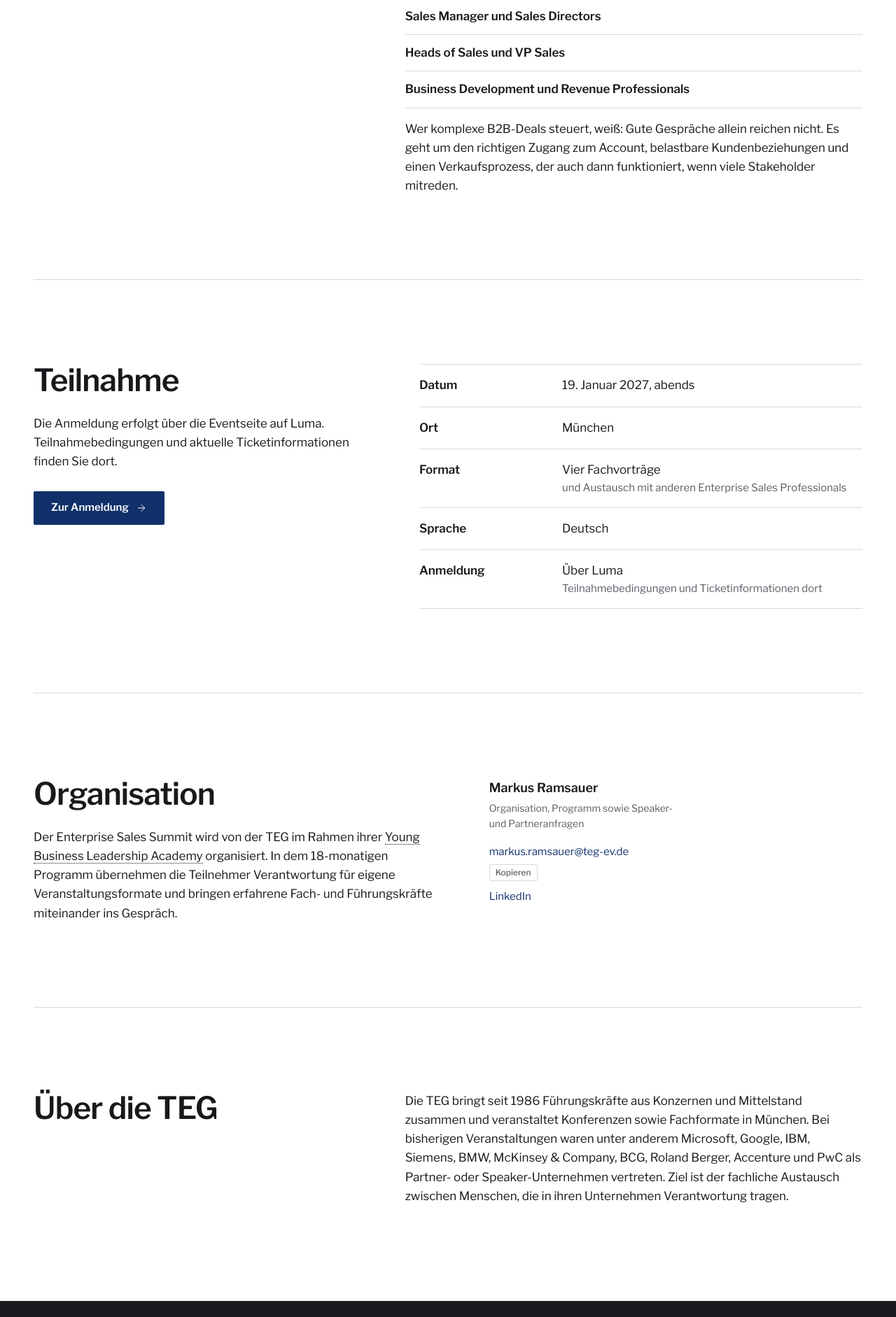
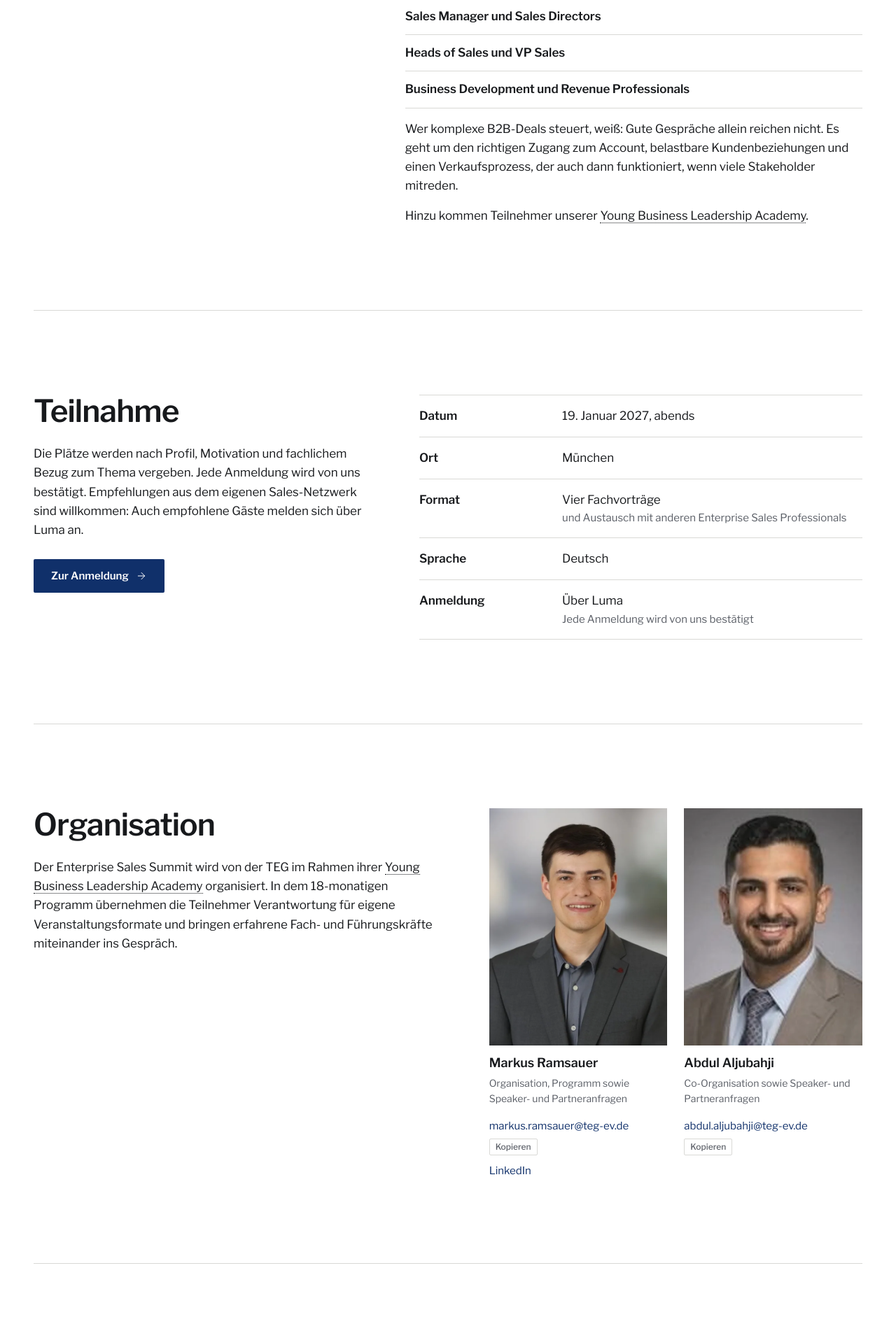
Before and after one commit to TheEntrepreneurialGroup/teg-website-main, a React (Vite) app: page /conferences/enterprise-sales-summit in a window 1280 px wide. Shown: the part 3976-5858 px from the top of the page at 70% size. Built offline with nearby package versions, Linux system fonts and the light colour scheme.

Commit message:
feat(enterprise-sales): organiser portraits and remaining Luma copy
Adds Markus Ramsauer and Abdul Aljubahji as organisers with portraits,
the participation rules from Luma and the YBLA note in the audience section.

Co-Authored-By: Claude Opus 5.5 <noreply@anthropic.com>

```diff
--- a/src/pages/EnterpriseSalesSummit.tsx
+++ b/src/pages/EnterpriseSalesSummit.tsx
@@ -155,9 +155,10 @@ const copy = {
     ],
     audienceOutro:
       "Wer komplexe B2B-Deals steuert, weiß: Gute Gespräche allein reichen nicht. Es geht um den richtigen Zugang zum Account, belastbare Kundenbeziehungen und einen Verkaufsprozess, der auch dann funktioniert, wenn viele Stakeholder mitreden.",
+    audienceYbla: ["Hinzu kommen Teilnehmer unserer ", "."],
     joinHeading: "Teilnahme",
     joinText:
-      "Die Anmeldung erfolgt über die Eventseite auf Luma. Teilnahmebedingungen und aktuelle Ticketinformationen finden Sie dort.",
+      "Die Plätze werden nach Profil, Motivation und fachlichem Bezug zum Thema vergeben. Jede Anmeldung wird von uns bestätigt. Empfehlungen aus dem eigenen Sales-Netzwerk sind willkommen: Auch empfohlene Gäste melden sich über Luma an.",
     register: "Zur Anmeldung",
     terms: [
       ["Datum", "19. Januar 2027, abends"],
@@ -168,18 +169,17 @@ const copy = {
         "und Austausch mit anderen Enterprise Sales Professionals",
       ],
       ["Sprache", "Deutsch"],
-      [
-        "Anmeldung",
-        "Über Luma",
-        "Teilnahmebedingungen und Ticketinformationen dort",
-      ],
+      ["Anmeldung", "Über Luma", "Jede Anmeldung wird von uns bestätigt"],
     ],
     orgHeading: "Organisation",
     orgText: [
       "Der Enterprise Sales Summit wird von der TEG im Rahmen ihrer ",
       " organisiert. In dem 18-monatigen Programm übernehmen die Teilnehmer Verantwortung für eigene Veranstaltungsformate und bringen erfahrene Fach- und Führungskräfte miteinander ins Gespräch.",
     ],
-    organiserRole: "Organisation, Programm sowie Speaker- und Partneranfragen",
+    organiserRoles: [
+      "Organisation, Programm sowie Speaker- und Partneranfragen",
+      "Co-Organisation sowie Speaker- und Partneranfragen",
+    ],
     aboutHeading: "Über die TEG",
     about:
       "Die TEG bringt seit 1986 Führungskräfte aus Konzernen und Mittelstand zusammen und veranstaltet Konferenzen sowie Fachformate in München. Bei bisherigen Veranstaltungen waren unter anderem Microsoft, Google, IBM, Siemens, BMW, McKinsey & Company, BCG, Roland Berger, Accenture und PwC als Partner- oder Speaker-Unternehmen vertreten. Ziel ist der fachliche Austausch zwischen Menschen, die in ihren Unternehmen Verantwortung tragen.",
@@ -255,9 +255,10 @@ const copy = {
     ],
     audienceOutro:
       "Anyone who steers complex B2B deals knows that good conversations alone are not enough. What counts is the right access to the account, durable customer relationships and a sales process that holds up even when many stakeholders have a say.",
+    audienceYbla: ["They are joined by participants of our ", "."],
     joinHeading: "Attendance",
     joinText:
-      "Registration is via the event page on Luma, where you will also find the terms of attendance and current ticket information.",
+      "Places are allocated by profile, motivation and professional connection to the topic. We confirm every registration individually. Referrals from your own sales network are welcome: referred guests also register via Luma.",
     register: "Register",
     terms: [
       ["Date", "19 January 2027, evening"],
@@ -268,25 +269,37 @@ const copy = {
         "and conversation with fellow enterprise sales professionals",
       ],
       ["Language", "German"],
-      ["Registration", "Via Luma", "Terms and ticket information there"],
+      ["Registration", "Via Luma", "We confirm every registration"],
     ],
     orgHeading: "Organisation",
     orgText: [
       "The Enterprise Sales Summit is organised by TEG as part of its ",
       ". In the 18-month programme, participants take responsibility for their own event formats and bring experienced professionals and executives into conversation with one another.",
     ],
-    organiserRole: "Organisation, programme, speaker and partner enquiries",
+    organiserRoles: [
+      "Organisation, programme, speaker and partner enquiries",
+      "Co-organisation, speaker and partner enquiries",
+    ],
     aboutHeading: "About TEG",
     about:
       "Since 1986, TEG has brought together executives from large corporations and the Mittelstand, and holds conferences and specialist formats in Munich. Past events have included Microsoft, Google, IBM, Siemens, BMW, McKinsey & Company, BCG, Roland Berger, Accenture and PwC as partner or speaker companies. The aim is a professional exchange between people who carry responsibility in their organisations.",
   },
 } satisfies Record<PageLang, unknown>;
 
-const organiser: Omit<ContactPerson, "role"> = {
-  name: "Markus Ramsauer",
-  email: "markus.ramsauer@teg-ev.de",
-  linkedin: "https://www.linkedin.com/in/markus-ramsauer-0488763a5/",
-};
+/** Same order as `organiserRoles` in `copy`. */
+const organisers: Omit<ContactPerson, "role">[] = [
+  {
+    name: "Markus Ramsauer",
+    photo: `${ASSET}/team/ramsauer.webp`,
+    email: "markus.ramsauer@teg-ev.de",
+    linkedin: "https://www.linkedin.com/in/markus-ramsauer-0488763a5/",
+  },
+  {
+    name: "Abdul Aljubahji",
+    photo: `${ASSET}/team/aljubahji.webp`,
+    email: "abdul.aljubahji@teg-ev.de",
+  },
+];
 
 const RegisterButton: React.FC<{ label: string }> = ({ label }) => (
   <a
@@ -429,6 +442,11 @@ const EnterpriseSalesSummit: React.FC = () => {
               ))}
             </ul>
             <p>{t.audienceOutro}</p>
+            <p>
+              {t.audienceYbla[0]}
+              <YblaTerm />
+              {t.audienceYbla[1]}
+            </p>
           </div>
         </div>
       </section>
@@ -464,8 +482,13 @@ const EnterpriseSalesSummit: React.FC = () => {
               {t.orgText[1]}
             </p>
           </div>
-          <div className="contacts single">
-            <ContactCard person={{ ...organiser, role: t.organiserRole }} />
+          <div className="contacts">
+            {organisers.map((person, i) => (
+              <ContactCard
+                key={person.name}
+                person={{ ...person, role: t.organiserRoles[i] }}
+              />
+            ))}
           </div>
         </div>
       </section>
```
Also changed, not shown: public/events/enterprise-sales/team/aljubahji.webp (added), public/events/enterprise-sales/team/ramsauer.webp (added).
